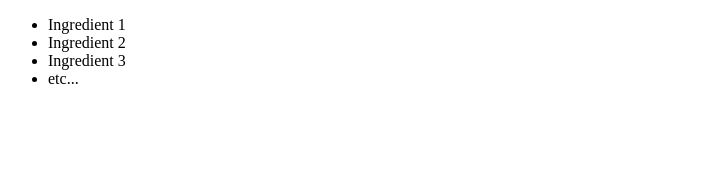
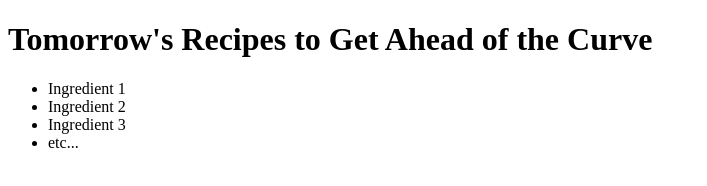
Before and after one commit to munz32/recipe_new_odin, a plain HTML site: page all_recipes/tmrw_recipes.html in a window 1280 px wide. Shown: the whole page, without its empty margins (0-707 px from the left). Drawn offline with Linux system fonts and the light colour scheme.

Commit message:
Modified header of tomorrow recipes

```diff
--- a/all_recipes/tmrw_recipes.html
+++ b/all_recipes/tmrw_recipes.html
@@ -6,6 +6,7 @@
     <title>Tomorrow's Recipes</title>
 </head>
 <body>
+    <h1>Tomorrow's Recipes to Get Ahead of the Curve</h1>
     <ul>
         <li>Ingredient 1</li>
         <li>Ingredient 2</li>
```
